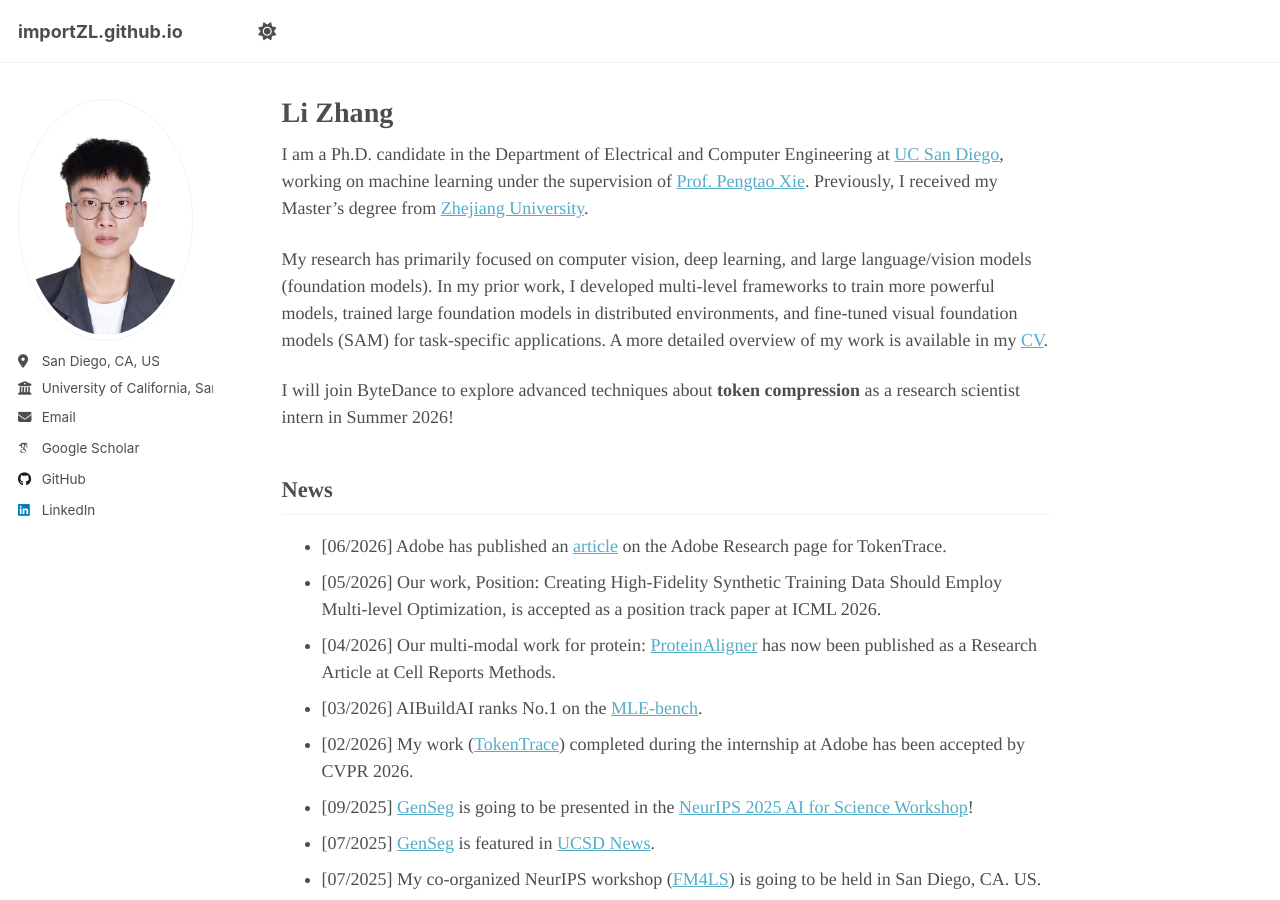
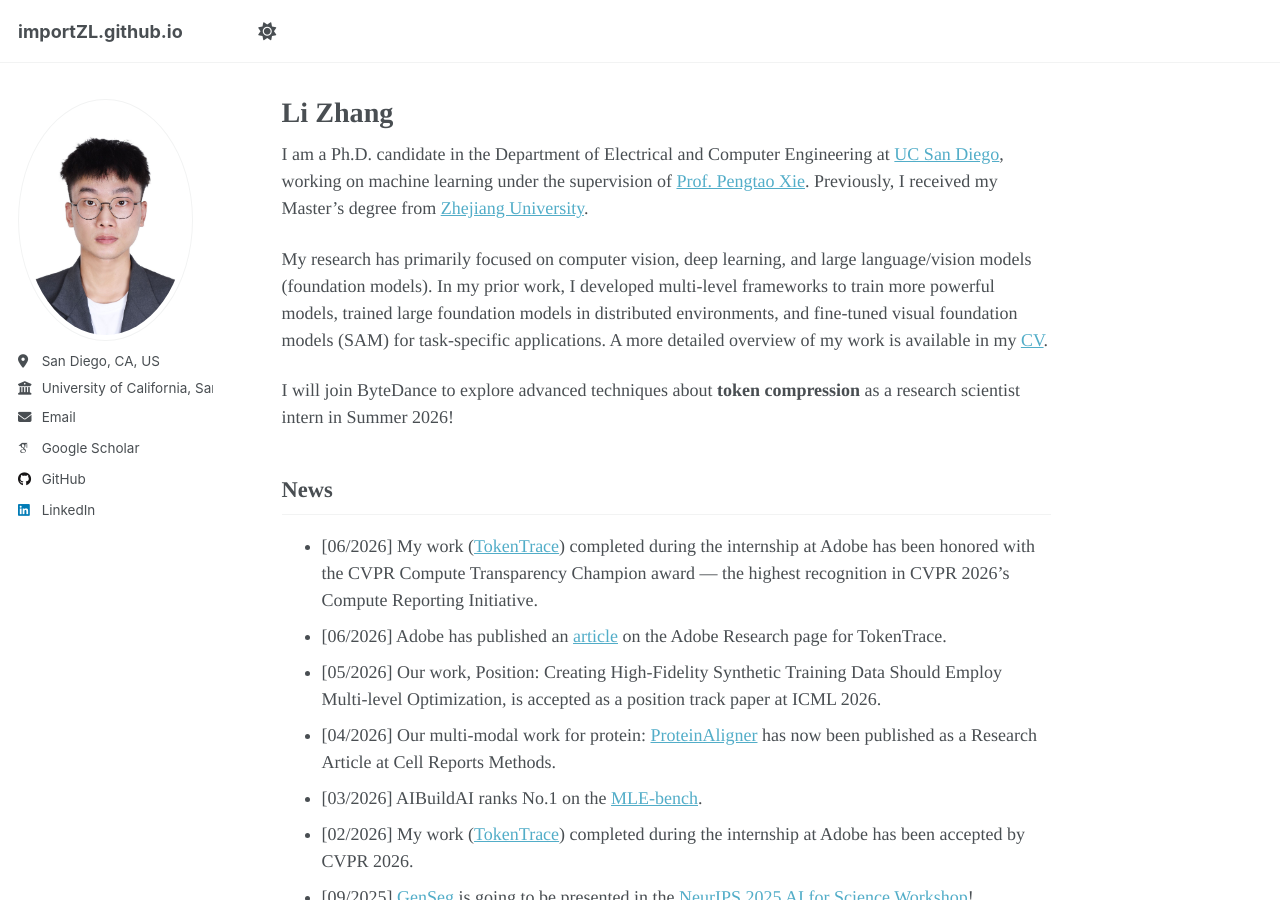
Before and after one commit to importZL/importZL.github.io, a Jekyll site: the page built from _pages/about.md, in a window 1280 px wide and 900 px high. Built offline with Jekyll 4.4.1, drawn with Linux system fonts in a browser that asks for light colours; some web fonts are replaced; a script that is not in the unit is left out.

Commit message:
Update about.md

```diff
--- a/_pages/about.md
+++ b/_pages/about.md
@@ -17,6 +17,7 @@ I will join ByteDance to explore advanced techniques about __token compression__
 
 News
 ------
+- [06/2026] My work ([TokenTrace](https://arxiv.org/abs/2602.19019)) completed during the internship at Adobe has been honored with the CVPR Compute Transparency Champion award — the highest recognition in CVPR 2026's Compute Reporting Initiative.
 - [06/2026] Adobe has published an [article](https://research.adobe.com/news/tokentrace-at-cvpr-2026-tracing-creative-influence-in-generative-ai/) on the Adobe Research page for TokenTrace.
 - [05/2026] Our work, Position: Creating High-Fidelity Synthetic Training Data Should Employ Multi-level Optimization, is accepted as a position track paper at ICML 2026.
 - [04/2026] Our multi-modal work for protein: [ProteinAligner](https://www.cell.com/cell-reports-methods/fulltext/S2667-2375(26)00107-4) has now been published as a Research Article at Cell Reports Methods.
```
